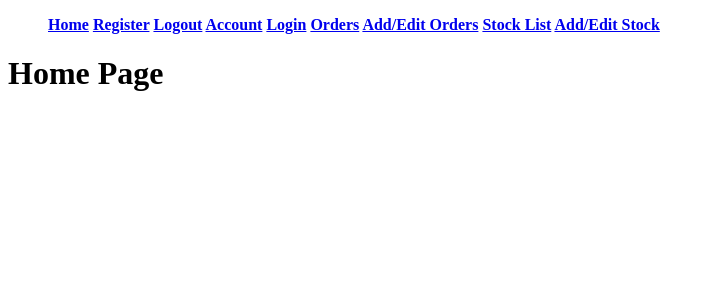
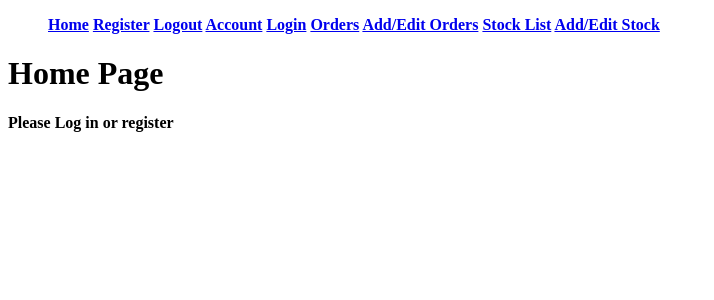
Before and after one commit to Chris-burd91/QA-SIFA1, a Flask app: page / in a window 1280 px wide. Shown: the top 300 px of the page, without its empty margins (0-714 px from the left). Run offline with Flask 2, Linux system fonts and the light colour scheme.

Commit message:
Bases done

```diff
--- a/application/routes.py
+++ b/application/routes.py
@@ -37,5 +37,5 @@ def add_edit_stock():
 
 @app.route("/logout")
 def logout():
-    logout_user()
+
     return redirect(url_for('login'))
--- a/application/templates/home.html
+++ b/application/templates/home.html
@@ -1,3 +1,5 @@
 {% extends "layout.html" %}
 {% block body_content %}
+<div>
+	<h4>Please Log in or register</h4>
 {% endblock %}
```
